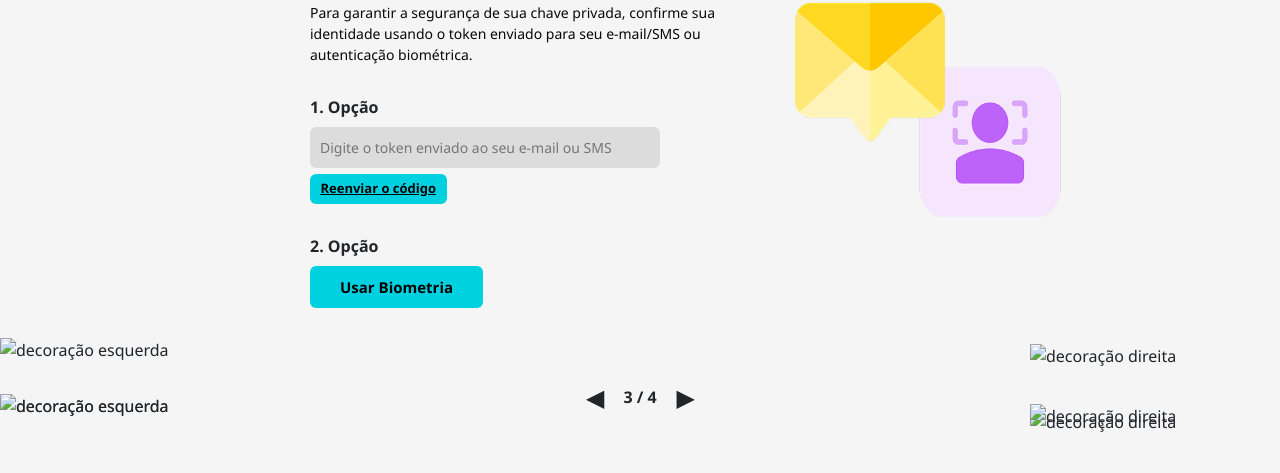
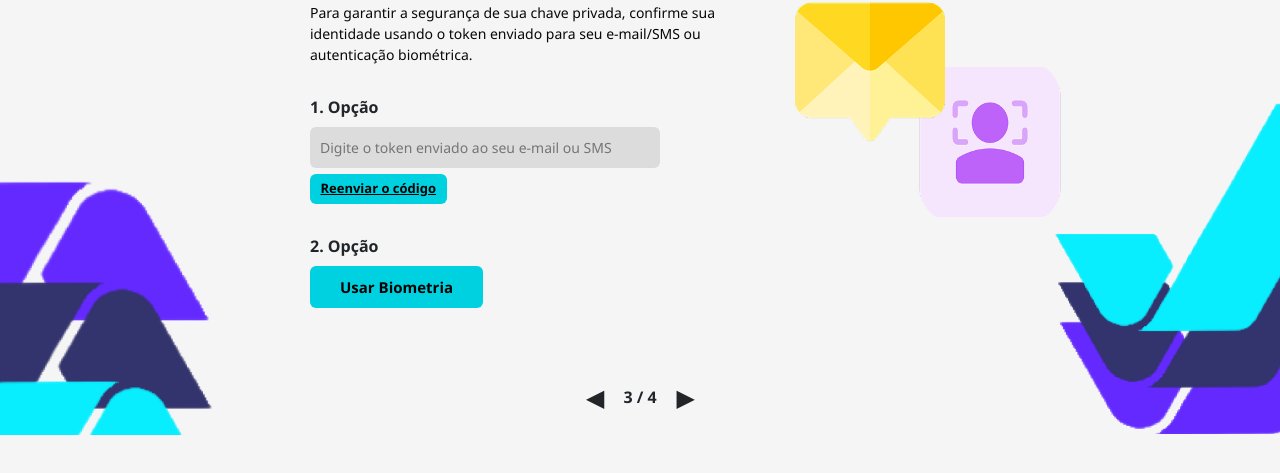
Before and after one commit to femedinat/FIAP-Challenge-LetsSign, a plain HTML site: page ConfirmaçãoIdentidade.html in a window 1280 px wide. Shown: the part 175-648 px from the top of the page. Drawn offline with nearby package versions, Linux system fonts and the light colour scheme; files whose address does not match are found by name.

Commit message:
Update ConfirmaçãoIdentidade.html

```diff
--- a/ConfirmaçãoIdentidade.html
+++ b/ConfirmaçãoIdentidade.html
@@ -61,14 +61,14 @@
     </div>
 
     <!-- Imagens decorativas nos cantos -->
-    <img src="/Imagens/Mask group 3 direita.png" class="corner-right img-1" alt="decoração direita" />
-    <img src="/Imagens/Mask group 1 direita.png" class="corner-right img-2" alt="decoração direita" />
-    <img src="/Imagens/Mask group 2 direita.png" class="corner-right img-3" alt="decoração direita" />
+    <img src="/assets/Mask group 3 direita.png" class="corner-right img-1" alt="decoração direita" />
+    <img src="/assets/Mask group 1 direita.png" class="corner-right img-2" alt="decoração direita" />
+    <img src="/assets/Mask group 2 direita.png" class="corner-right img-3" alt="decoração direita" />
 
-    <!-- Imagens decorativas nos cantos -->
-    <img src="/Imagens/Mask group 1 esquerda.png" class="corner-left imgleft-1" alt="decoração esquerda" />
-    <img src="/Imagens/Mask group 2 esquerda.png" class="corner-left imgleft-2" alt="decoração esquerda" />
-    <img src="/Imagens/Mask group 3 esquerda.png" class="corner-left imgfelt-3" alt="decoração esquerda" />
+    <!-- assets decorativas nos cantos -->
+    <img src="/assets/Mask group 1 esquerda.png" class="corner-left imgleft-1" alt="decoração esquerda" />
+    <img src="/assets/Mask group 2 esquerda.png" class="corner-left imgleft-2" alt="decoração esquerda" />
+    <img src="/assets/Mask group 3 esquerda.png" class="corner-left imgfelt-3" alt="decoração esquerda" />
 
   </div>
 
```
